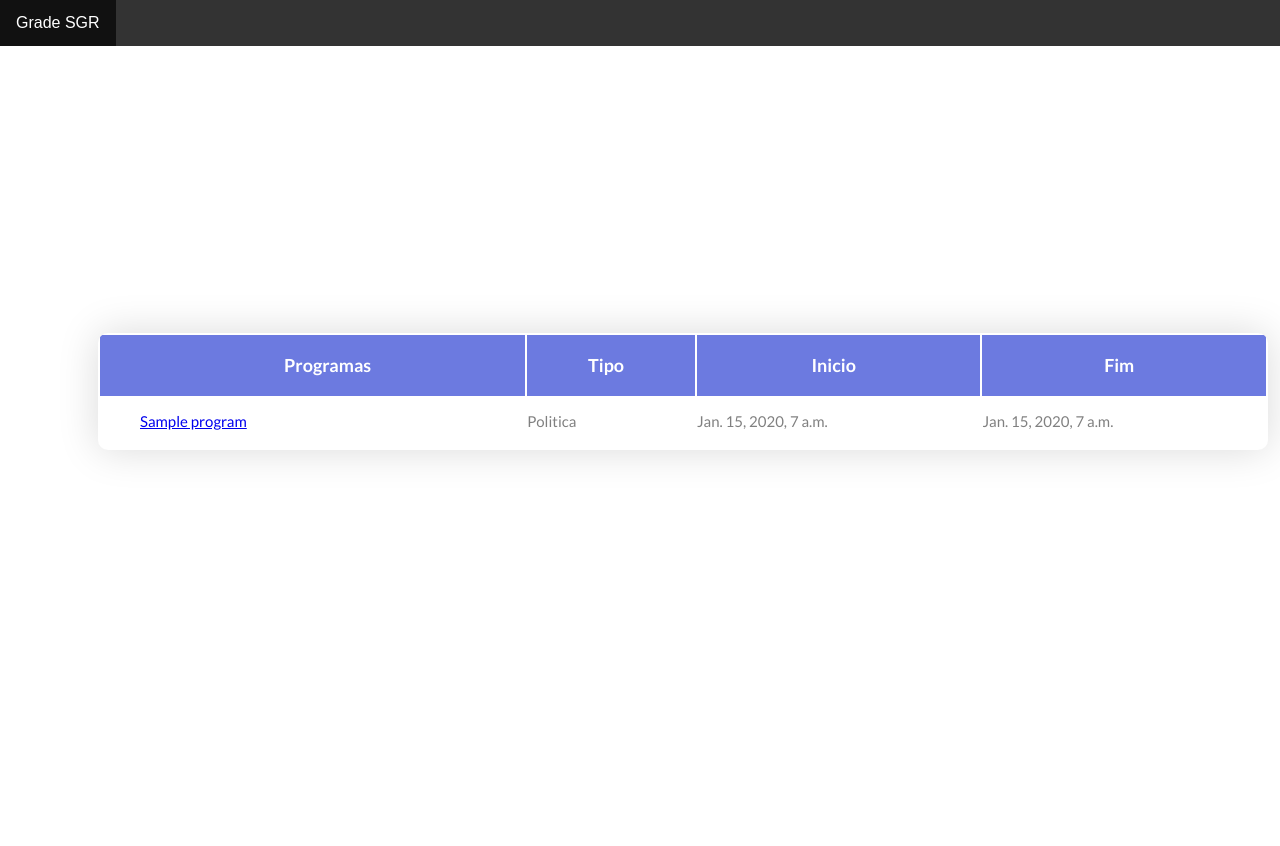
After one commit to arxdsilva/sgr, a Django app: page /grid/1/ in a window 1280 px wide; the page is wider, and only the part inside the window is pictured. The commit adds this page. Run offline with Django 3.2, Linux system fonts and the light colour scheme; tables that the repository leaves empty hold one stand-in row (values such as "Sample post"); lists and menus that the app fills with data are empty.

Commit message:
programs: add grid

```diff
--- /dev/null
+++ b/programs/templates/programs/grid.html
@@ -0,0 +1,48 @@
+<html>
+    <body>
+        <ul>
+            <li><a href="/">Grade {{ name }}</a></li>
+        </ul>
+        <div class="limiter">
+            <div class="container-table100">
+                <div class="wrap-table100">
+                        <div class="table100 ver1 m-b-110">
+                                <div class="table100-head">
+                                    <table>
+                                        <thead>
+                                            <tr class="row100 head">
+                                                <th class="cell100 column1">Programas</th>
+                                                <th class="cell100 column2">Tipo</th>
+                                                <th class="cell100 column3">Inicio</th>
+                                                <th class="cell100 column3">Fim</th>
+                                            </tr>
+                                        </thead>
+                                    </table>
+                                </div>
+                                <div class="table100-body js-pscroll">
+                                    <table>
+                                        <tbody>
+                                            {% for p in programs %}
+                                            <tr class="row100 body">
+                                                <td class="cell100 column1">
+                                                    <a href="{% url 'detail' p.id %}">{{ p.name }}</a>
+                                                </td>
+                                                <td class="cell100 column2">{{ p.p_type_name }}</td>
+                                                <td class="cell100 column3">{{ p.start }}</td>
+                                                <td class="cell100 column3">{{ p.end }}</td>
+                                            </tr>
+                                            {% endfor %}
+                                        </tbody>
+                                    </table>
+                                </div>
+                            </div>
+                </div>
+            </div>
+        </div>
+
+                    {% load static %}
+        <link rel="stylesheet" type="text/css" href="{% static 'programs/main.css' %}">
+        <link rel="stylesheet" type="text/css" href="{% static 'programs/util.css' %}">
+        <link rel="stylesheet" type="text/css" href="{% static 'programs/custom.css' %}">
+    </body>
+</html>
--- a/programs/urls.py
+++ b/programs/urls.py
@@ -5,4 +5,5 @@ from . import views
 urlpatterns = [
     path('', views.index, name='index'),
     path('<int:program_id>/', views.detail, name='detail'),
+    path('grid/<int:grid_id>/', views.grid, name='grid'),
 ]
--- a/programs/views.py
+++ b/programs/views.py
@@ -14,7 +14,7 @@ def index(request):
     live_list = _live_programs(programs_list)
     template = loader.get_template('programs/index.html')
     ctx = {
-        'name': 'Sistema Globo de Radio',
+        'name': 'SGR',
         'globo_list': globo_list,
         'cbn_list': cbn_list,
         'bh_list': bh_list,
@@ -33,6 +33,15 @@ def detail(request, program_id):
     program = Program.objects.get(pk=program_id)
     return HttpResponse("You're looking at program %s by %s that started at %s and ends at %s." % (program.name, program.radio, program.start, program.end))
 
+def grid(request, grid_id):
+    programs = Program.objects.filter(radio=grid_id)
+    ctx = {
+        'name': 'SGR',
+        'programs': programs
+    }
+    template = loader.get_template('programs/grid.html')
+    return HttpResponse(template.render(ctx, request))
+
 def _live_programs(programs):
     live = []
     for p in programs:
```
Also changed, not shown: programs/templates/programs/index.html (+5 -5 lines).
